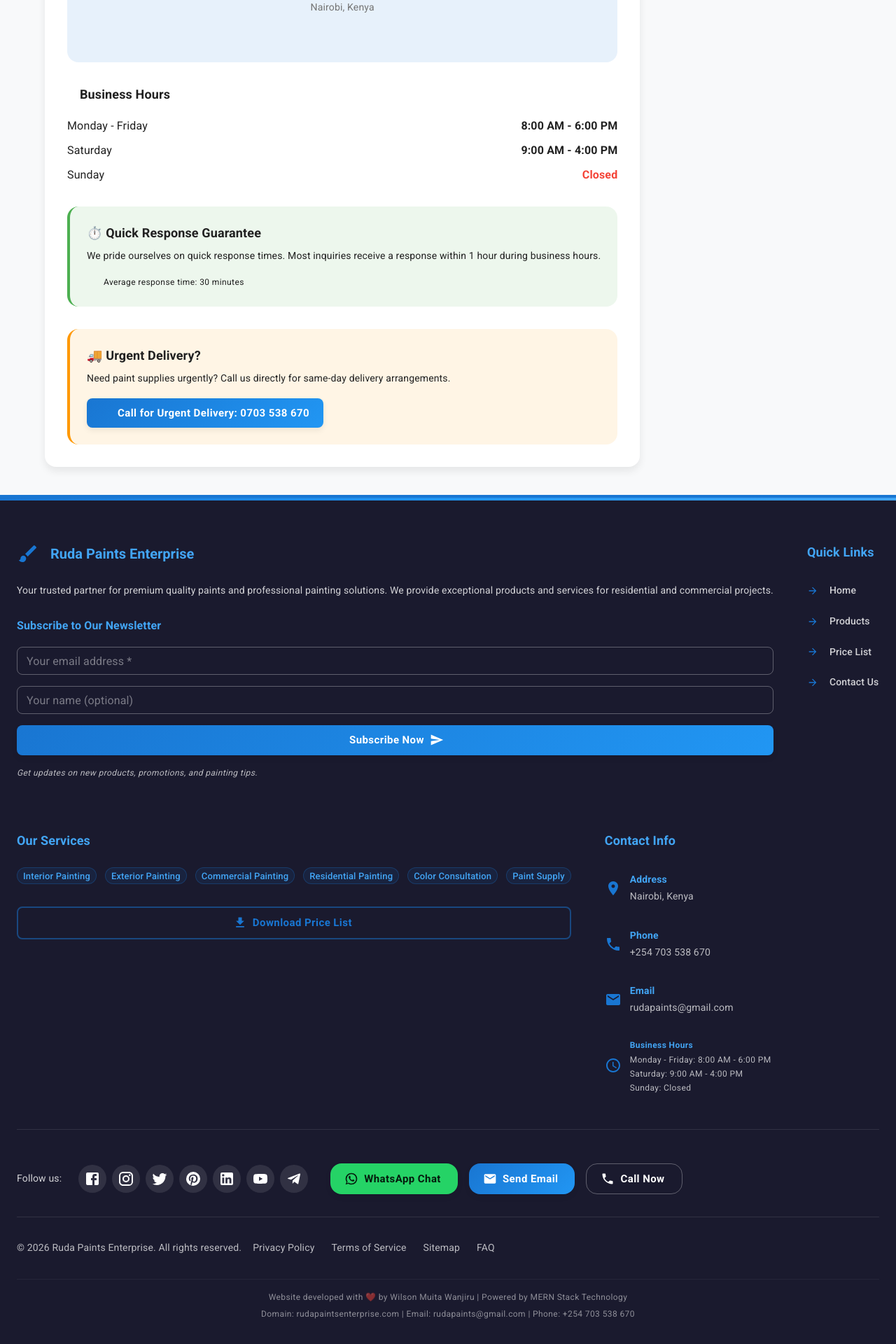
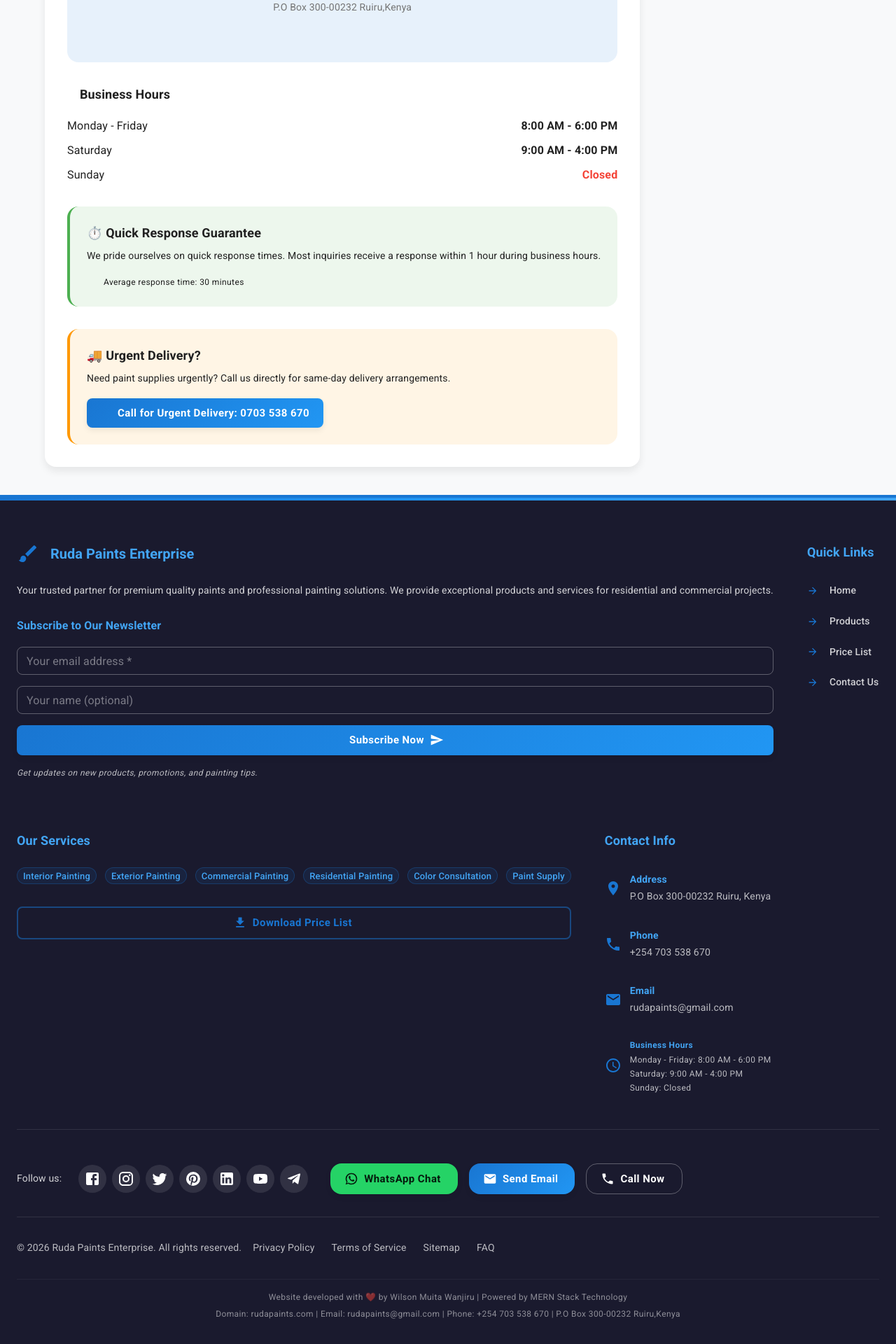
Before and after one commit to wilsonwanjiru-cmd/RudaPaints, a React (Create React App) app in the folder frontend/: page /contact in a window 1280 px wide. Shown: the part 1285-3205 px from the top of the page at 70% size. Built offline with nearby package versions, Linux system fonts and the light colour scheme; no server answers; some icons are missing.

Commit message:
Update footer with the right address

```diff
--- a/frontend/public/index.html
+++ b/frontend/public/index.html
@@ -67,12 +67,12 @@
       "address": {
         "@type": "PostalAddress",
         "streetAddress": "",
-        "addressLocality": "Nairobi",
-        "addressRegion": "Nairobi County",
-        "postalCode": "00100",
+        "addressLocality": "Ruiru",
+        "addressRegion": "Kenya",
+        "postalCode": "00232",
         "addressCountry": "KE"
       },
-      "telephone": "+254700000000",
+      "telephone": "+254703538670",
       "openingHours": "Mo-Fr 08:00-17:00, Sa 08:00-13:00",
       "priceRange": "$$",
       "image": "https://rudapaints.com/logo512.png",
@@ -156,7 +156,7 @@
     <noscript>
       <strong>We're sorry but Ruda Paints requires JavaScript to work properly. Please enable JavaScript to continue.</strong>
       <p>Ruda Paints offers premium quality paints, coatings, and waterproofing solutions for residential, commercial, and industrial applications in Kenya.</p>
-      <p>Contact us: Email: info@rudapaints.com | Phone: +254 700 000 000</p>
+      <p>Contact us: Email: rudapaints@gmail.com | Phone: +254 703 538 670</p>
     </noscript>
     <div id="root"></div>
 
--- a/frontend/src/components/Footer.js
+++ b/frontend/src/components/Footer.js
@@ -46,7 +46,7 @@ const Footer = () => {
   const whatsappNumber = process.env.REACT_APP_WHATSAPP_NUMBER || '254703538670';
   const email = process.env.REACT_APP_EMAIL || 'rudapaints@gmail.com';
   const companyName = process.env.REACT_APP_COMPANY_NAME || 'Ruda Paints Enterprise';
-  const companyAddress = process.env.REACT_APP_COMPANY_ADDRESS || 'Nairobi, Kenya';
+  const companyAddress = process.env.REACT_APP_COMPANY_ADDRESS || 'P.O Box 300-00232 Ruiru, Kenya';
 
   // Newsletter state
   const [newsletterEmail, setNewsletterEmail] = useState('');
@@ -706,7 +706,7 @@ const Footer = () => {
               mt: 0.5,
             }}
           >
-            Domain: rudapaintsenterprise.com | Email: {email} | Phone: +254 703 538 670
+            Domain: rudapaints.com | Email: rudapaints@gmail.com | Phone: +254 703 538 670 | P.O Box 300-00232 Ruiru,Kenya
           </Typography>
         </Box>
       </Container>
--- a/frontend/src/components/SEO.js
+++ b/frontend/src/components/SEO.js
@@ -111,10 +111,10 @@ const SEO = ({
           "image": "https://api.rudapaints.com/uploads/banner.jpg",
           "address": {
             "@type": "PostalAddress",
-            "streetAddress": "Nairobi",
-            "addressLocality": "Nairobi",
-            "addressRegion": "Nairobi",
-            "addressCountry": "KE"
+            "streetAddress": "P.O Box 300-00232",
+            "addressLocality": "Ruiru",
+            "addressRegion": "Ruiru",
+            "addressCountry": "Kenya"
           },
           "geo": {
             "@type": "GeoCoordinates",
--- a/frontend/src/pages/ContactPage.js
+++ b/frontend/src/pages/ContactPage.js
@@ -548,14 +548,14 @@ const ContactPage = () => {
                   backgroundColor: alpha(theme.palette.primary.main, 0.2),
                 }
               }}
-              onClick={() => window.open('https://maps.google.com/?q=Nairobi+Kenya', '_blank')}
+              onClick={() => window.open('https://maps.google.com/?q=Nairobi+Kenya,Outering Road', '_blank')}
             >
               <LocationOnIcon sx={{ fontSize: 60, color: 'primary.main', mb: 2 }} />
               <Typography variant="h6" color="primary.main">
                 View on Google Maps
               </Typography>
               <Typography variant="body2" color="text.secondary">
-                Nairobi, Kenya
+                P.O Box 300-00232 Ruiru,Kenya
               </Typography>
             </Box>
 
--- a/frontend/src/pages/HomePage.js
+++ b/frontend/src/pages/HomePage.js
@@ -978,7 +978,7 @@ const HomePage = () => {
               fontStyle: 'italic',
             }}
           >
-            WhatsApp: +254 703 538 670 | Email: info@rudapaints.com | Nairobi, Kenya
+            WhatsApp: +254 703 538 670 | Email: rudapaints@mail.com | P.O Box 300-00232 Ruiru, Kenya
           </Typography>
         </Container>
       </Box>
```
